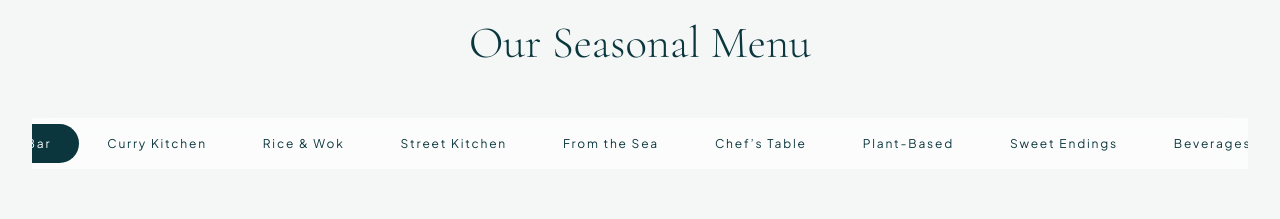
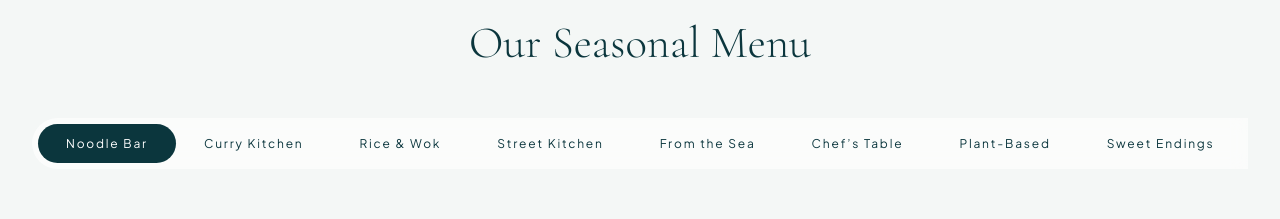
Before and after one commit to mohanracharla46/mahaathai, a React (Vite) app: page / in a window 1280 px wide. Shown: the part 1722-1941 px from the top of the page. Built offline with nearby package versions, Linux system fonts and the light colour scheme.

Commit message:
fix(menu): resolve category menu bar overflow left cutoff bug

```diff
--- a/src/components/MenuSection.jsx
+++ b/src/components/MenuSection.jsx
@@ -739,10 +739,9 @@ export default function MenuSection({ cart = {}, addToCart, removeFromCart }) {
 
         {/* State-Driven Tab Filtering System */}
         <div
-          className="flex justify-center mb-16"
+          className="flex justify-start md:justify-center mb-16"
           style={{
             display: 'flex',
-            justifyContent: 'center',
             marginBottom: '4rem',
             width: '100%',
             overflowX: 'auto',
```
